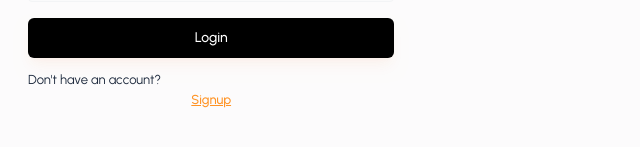
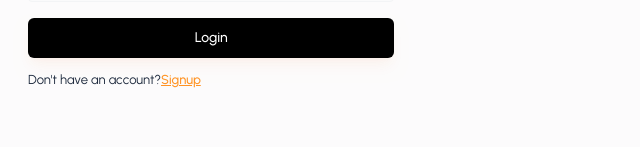
Before and after one commit to harshsingh1407/INTERVIEWPREP, a React (Vite) app in the folder Frontend/: page /login in a window 1280 px wide. Shown: the part 281-428 px from the top of the page, without its empty margins (0-640 px from the left). Built offline with nearby package versions, Linux system fonts and the light colour scheme; a web font is replaced by a local one.

Commit message:
Update Login Form

```diff
--- a/Frontend/src/pages/Auth/Login.jsx
+++ b/Frontend/src/pages/Auth/Login.jsx
@@ -65,7 +65,7 @@ const Login = ({setcurrentPage}) => {
         {error && <p className='text-red-500 text-xs pb-2.5'>{error}</p>}
         <button type='submit' className='btn-primary' disabled={isLoading}>{isLoading && <SpinnerLoader/>}Login</button>
         <p className='text-[13px] text-slate-800 mt-3'>Don't have an account?{""}
-          <button className=' w-full font-medium text-primary flex items-center justify-center gap-2 underline cursor-pointer' onClick={()=> { setcurrentPage("signup")}}>Signup</button>
+          <button className='font-medium text-primary underline cursor-pointer' onClick={()=> { setcurrentPage("signup")}}>Signup</button>
         </p>
       </form>
     </div>
```
